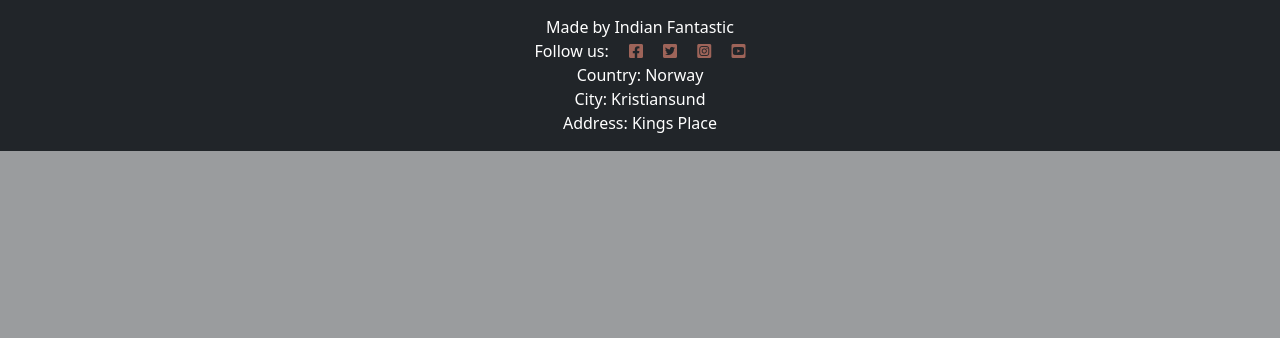
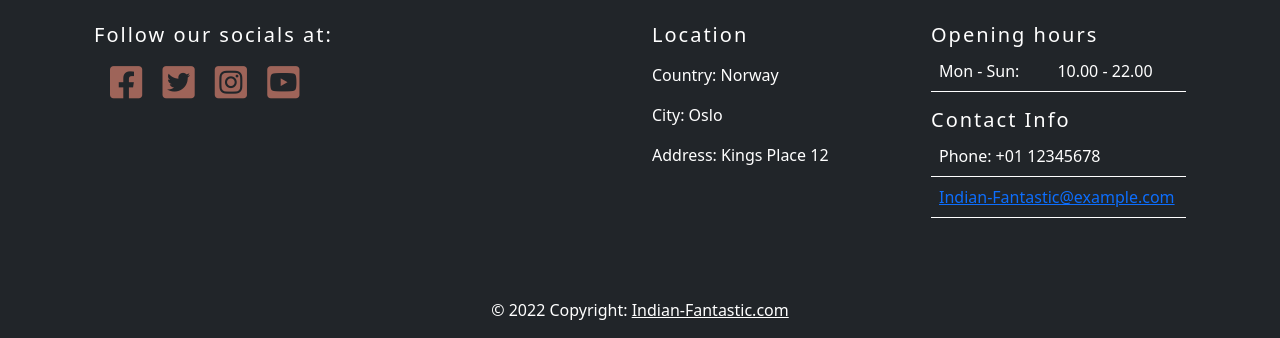
Before and after one commit to Sajalol/Django_restaurant_proj1, a Django app: page / in a window 1280 px wide. Shown: the part 899-1237 px from the top of the page. Before the commit the page ends 1050 px from the top, so only its background shows below. Run offline with Django 3.2, Linux system fonts and the light colour scheme; some libraries are stand-ins or nearby versions.

Commit message:
changed footer look

```diff
--- a/static/css/style.css
+++ b/static/css/style.css
@@ -199,6 +199,8 @@ i:active {
     background-color: #343434;
     color: #9e6459; }
 
+
+
 /* --------- menu styling */
 .img-food {
     max-width: 700px;
@@ -217,5 +219,9 @@ i:active {
     font-weight: 400;
 }
 
+.contact-info {
+    margin-top: 10px;
+}
+
 
 /* --------- Styling phone sizes @max width 600px */
--- a/templates/base.html
+++ b/templates/base.html
@@ -67,18 +67,62 @@
     </main>
 
     <!-- Footer -->
-    <footer class="footer mt-auto py-3 bg-dark">
-        <p class="m-0 text-center text-white">Made by Indian Fantastic</p>
-        <p class="m-0 text-center text-white">Follow us: <a href="https://www.facebook.com" target=”_blank”><i class="fab fa-facebook-square ms-3"></i></a>
-            <a href="https://www.twitter.com" target=”_blank”><i class="fab fa-twitter-square ms-3"></i></a>
-         <a href="https://www.instagram.com" target=”_blank”><i class="fab fa-instagram-square ms-3"></i></a>
-            <a href="https://www.youtube.com" target=”_blank”><i class="fab fa-youtube-square ms-3"></i></a></p>
 
-            <p class="m-0 text-center text-white">Country: Norway</p>
-            <p class="m-0 text-center text-white">City: Kristiansund</p>
-            <p class="m-0 text-center text-white">Address: Kings Place</p>
-
-    </footer>
+        <footer class="bg-dark text-white">
+        <div class="container p-4">
+          <div class="row">
+            <div class="col-lg-6 col-md-12 mb-4">
+              <h5 class="mb-2 text-white" style="letter-spacing: 2px;">Follow our socials at:</h5>
+            <a href="https://www.facebook.com" style="font-size: 2.3em;" target=”_blank”><i id="size" class="fab fa-facebook-square ms-3"></i></a>
+                <a href="https://www.twitter.com" style="font-size: 2.3em;" target=”_blank”><i id="size" class="fab fa-twitter-square ms-3"></i></a>
+             <a href="https://www.instagram.com" style="font-size: 2.3em;" target=”_blank”><i id="size" class="fab fa-instagram-square ms-3"></i></a>
+                <a href="https://www.youtube.com" style="font-size: 2.3em;" target=”_blank”><i id="size" class="fab fa-youtube-square ms-3"></i></a>
+            </div>
+            <div class="col-lg-3 col-md-6 mb-4">
+              <h5 class="mb-3" style="letter-spacing: 2px;">Location</h5>
+              <ul class="list-unstyled mb-0">
+                <li class="mb-1">
+                    <p class="text-white">Country: Norway</p>
+                </li>
+                <li class="mb-1">
+                    <p class="text-white">City: Oslo</p>
+                </li>
+                <li class="mb-1">
+                    <p class="text-white">Address: Kings Place 12</p>
+                </li>
+              </ul>
+            </div>
+            <div class="col-lg-3 col-md-6 mb-4">
+              <h5 class="mb-1" style="letter-spacing: 2px;">Opening hours</h5>
+              <table class="table text-white" style="border-color: rgb(255, 255, 255);">
+                <tbody>
+                  <tr>
+                    <td>Mon - Sun:</td>
+                    <td>10.00 - 22.00</td>
+                  </tr>
+                </tbody>
+              </table>
+              <table>
+                <h5 class="mb-1" style="letter-spacing: 2px;">Contact Info</h5>
+                <table class="table text-white" style="border-color: rgb(255, 255, 255);">
+                    <tbody>
+                      <tr>
+                        <td>Phone: +01 12345678</td>
+                        </tr>
+                        <tr>
+                        <td><a href="mailto:Indian-Fantastic@example.com">Indian-Fantastic@example.com</a>
+                        </td>
+                    </tr>
+              </table>
+            </div>
+          </div>
+        </div>
+        <div class="text-center p-3">
+          © 2022 Copyright:
+          <a class="text-white" target="_blank" href="https://django-restaurant-1.herokuapp.com/">Indian-Fantastic.com</a>
+        </div>
+        <!-- Copyright -->
+      </footer>
 
 </body>
 </html>
```
